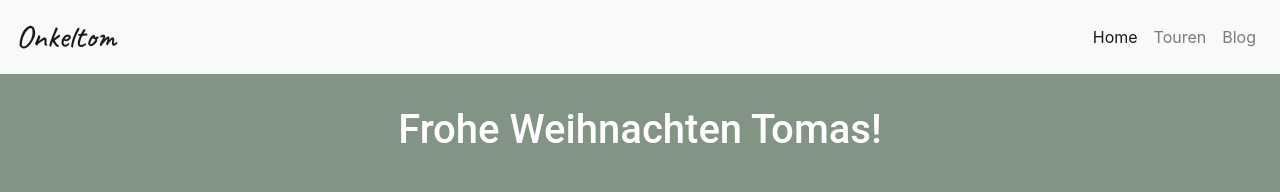
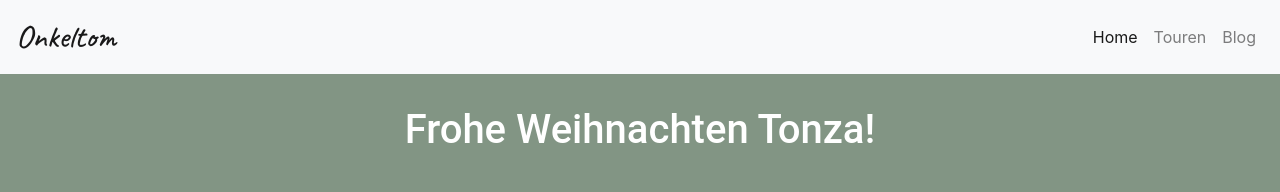
Before and after one commit to x0x1x0/onkeltomhp, a plain HTML site: page index.html in a window 1280 px wide. Shown: the top 192 px of the page. Drawn offline with nearby package versions, Linux system fonts and the light colour scheme; grey boxes are pictures that could not be loaded; a web font is replaced by a local one.

Commit message:
Chore: namechange

```diff
--- a/index.html
+++ b/index.html
@@ -32,7 +32,7 @@
      </nav>
 
      <div class="h1call">
-        <h1>Frohe Weihnachten Tomas!</h1>
+        <h1>Frohe Weihnachten Tonza!</h1>
      </div>
 
      <div class="komoot-card">
```
